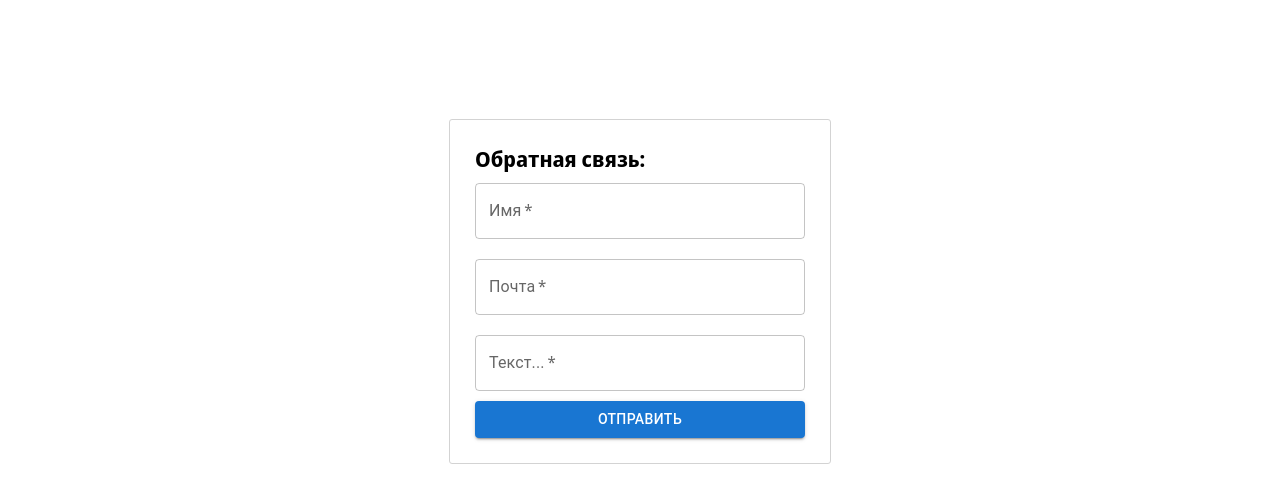
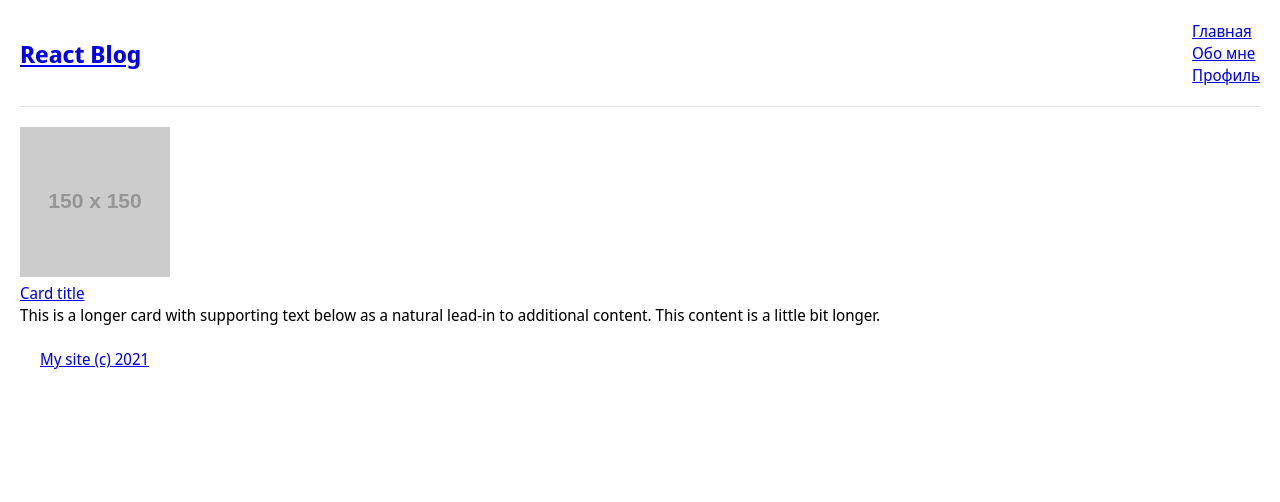
Before and after one commit to BRAUZER06/archakov-tutorials, a React (Create React App) app: page / in a window 1280 px wide. Shown: the top 502 px of the page. Built offline with nearby package versions, Linux system fonts and the light colour scheme.

Commit message:
Сделал урок 7

```diff
--- a/package.json
+++ b/package.json
@@ -9,7 +9,9 @@
     "@testing-library/jest-dom": "^5.16.1",
     "@testing-library/react": "^11.2.7",
     "@testing-library/user-event": "^12.8.3",
+    "bootstrap": "^5.1.3",
     "react": "^17.0.2",
+    "react-bootstrap": "^2.0.4",
     "react-dom": "^17.0.2",
     "react-scripts": "4.0.3",
     "web-vitals": "^1.1.2"
--- a/src/index.css
+++ b/src/index.css
@@ -7,9 +7,8 @@
     margin: 0;
     padding: 0;
 }
-
+/*
 @import url('https://fonts.googleapis.com/css2?family=Inter:wght@400;600;800&display=swap');
-
 
 body {
     background-color: #ffffff;
@@ -17,4 +16,22 @@
     font-weight: 400;
     font-size: 14px;
     color: #000;
+} */
+
+body {
+    margin: 0;
+    font-family: -apple-system, BlinkMacSystemFont, 'Segoe UI', 'Roboto', 'Oxygen', 'Ubuntu',
+        'Cantarell', 'Fira Sans', 'Droid Sans', 'Helvetica Neue', sans-serif;
+    -webkit-font-smoothing: antialiased;
+    -moz-osx-font-smoothing: grayscale;
+    padding: 20px;
 }
+
+header {
+    display: flex;
+    align-items: center;
+    justify-content: space-between;
+    padding-bottom: 20px;
+    margin-bottom: 20px;
+    border-bottom: 1px solid rgba(0, 0, 0, 0.1);
+}
--- a/src/index.js
+++ b/src/index.js
@@ -6,7 +6,8 @@
 // import App from './tutorial-2/App';
 // import App from './tutorial-3/App';
 // import App from './tutorial-5/App';
-import App from './tutorial-6/App';
+// import App from './tutorial-6/App';
+import App from './tutorial-7/App';
 
 
 ReactDOM.render(
--- /dev/null
+++ b/src/tutorial-7/App.js
@@ -0,0 +1,74 @@
+import { Nav, Navbar, Row, Col, Card } from 'react-bootstrap';
+
+export default function App() {
+    const { pathname } = window.location;
+
+    return (
+        <div className="App">
+            <header>
+                <h2>
+                    <a href="/">React Blog</a>
+                </h2>
+                <Nav variant="pills" defaultActiveKey="/">
+                    <Nav.Item>
+                        <Nav.Link eventKey="/home" to="/">
+                            Главная
+                        </Nav.Link>
+                    </Nav.Item>
+                    <Nav.Item>
+                        <Nav.Link eventKey="/home" to="/about">
+                            Обо мне
+                        </Nav.Link>
+                    </Nav.Item>
+                    <Nav.Item>
+                        <Nav.Link eventKey="/home" to="/profile">
+                            Профиль
+                        </Nav.Link>
+                    </Nav.Item>
+                </Nav>
+            </header>
+            {pathname === '/' && (
+                <Row xs={1} md={3} className="g-4">
+                    <Col>
+                        <Card>
+                            <Card.Img variant="top" src="https://via.placeholder.com/150x150" />
+                            <Card.Body>
+                                <Card.Title>
+                                    <a href="/post/1">Card title</a>
+                                </Card.Title>
+                                <Card.Text>
+                                    This is a longer card with supporting text below as a natural
+                                    lead-in to additional content. This content is a little bit
+                                    longer.
+                                </Card.Text>
+                            </Card.Body>
+                        </Card>
+                    </Col>
+                </Row>
+            )}
+            {pathname.includes('/post/') && (
+                <div>
+                    <h1>Статья №{pathname.slice(6)}</h1>
+                    <p>
+                        Lorem ipsum dolor sit amet consectetur adipisicing elit. Molestiae
+                        distinctio fuga animi aliquam sit id veritatis, doloribus ducimus quas,
+                        dignissimos non minima quia amet possimus? Impedit nemo ducimus fuga rem!
+                    </p>
+                    <a href="/">
+                        <button>Назад</button>
+                    </a>
+                </div>
+            )}
+
+            {pathname === '/about' && (
+                <Card>
+                    <Card.Body>Это мой личный сайт!</Card.Body>
+                </Card>
+            )}
+            <br />
+            <Navbar bg="light" style={{ paddingLeft: 20 }}>
+                <Navbar.Brand href="#home">My site (c) 2021</Navbar.Brand>
+            </Navbar>
+        </div>
+    );
+}
```
Also changed, not shown: 1 other file (tests, documents, lock files or other folders).
